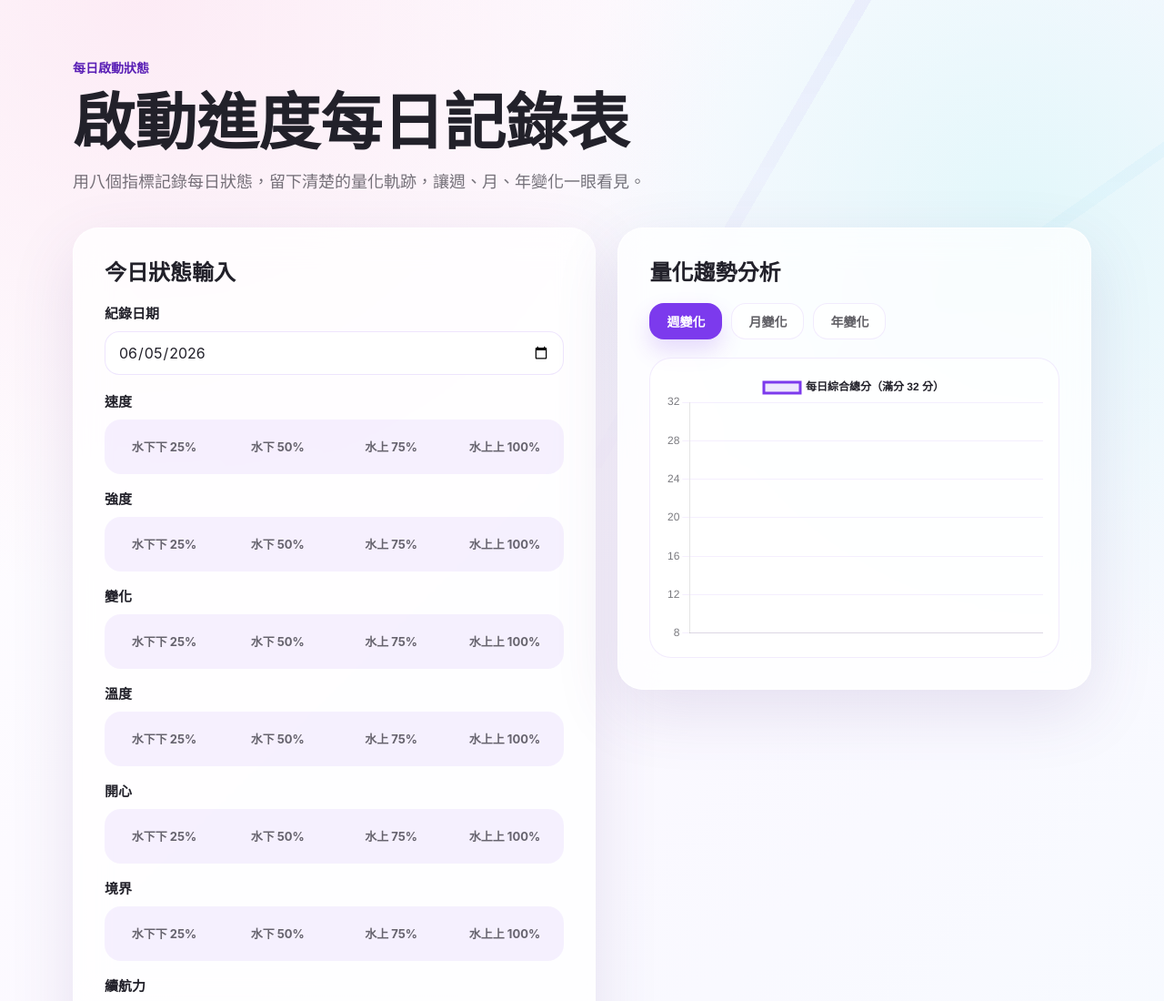
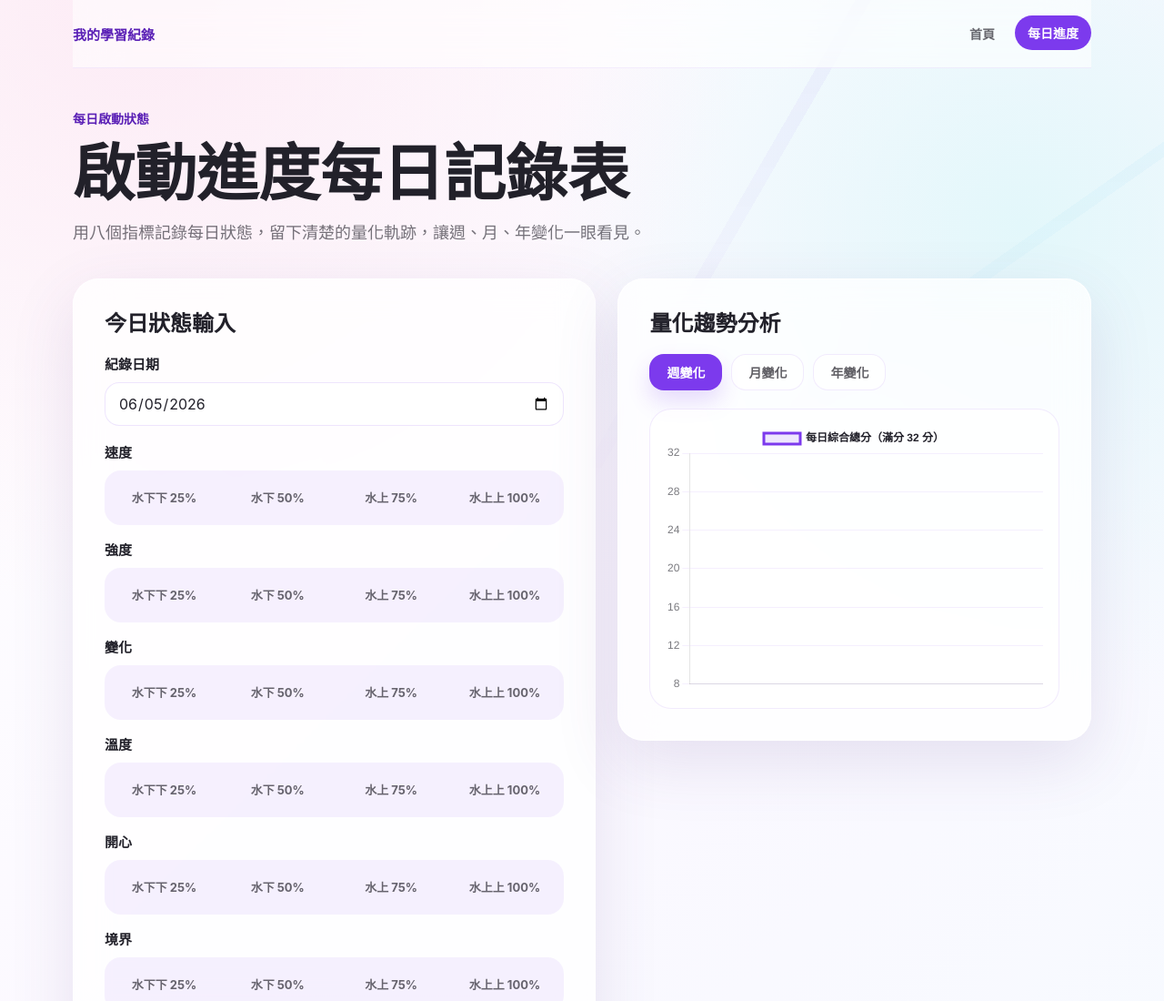
Before and after one commit to ilidkawlo/Continuing-Education, a plain HTML site: page daily-progress.html in a window 1280 px wide. Shown: the top 1100 px of the page at 91% size. Drawn offline with nearby package versions, Linux system fonts and the light colour scheme.

Commit message:
Add navbar to daily progress page

```diff
--- a/daily-progress.html
+++ b/daily-progress.html
@@ -48,10 +48,76 @@
       mask-image: linear-gradient(to bottom, #000 0%, transparent 72%);
     }
 
+    a {
+      color: inherit;
+      text-decoration: none;
+    }
+
+    .navbar {
+      position: sticky;
+      top: 0;
+      z-index: 20;
+      display: flex;
+      justify-content: space-between;
+      align-items: center;
+      gap: 16px;
+      width: min(100% - 36px, var(--max));
+      margin: 0 auto;
+      padding: 18px 0;
+      backdrop-filter: blur(24px);
+    }
+
+    .navbar::before {
+      content: "";
+      position: fixed;
+      inset: 0 0 auto;
+      height: 74px;
+      z-index: -1;
+      background: rgba(255, 255, 255, .58);
+      border-bottom: 1px solid rgba(124, 58, 237, .08);
+      backdrop-filter: blur(24px);
+    }
+
+    .logo {
+      color: var(--primary-deep);
+      font-size: 15px;
+      font-weight: 800;
+    }
+
+    .nav-links {
+      display: flex;
+      flex-wrap: wrap;
+      align-items: center;
+      gap: 8px;
+      margin: 0;
+      padding: 0;
+      list-style: none;
+    }
+
+    .nav-links a {
+      display: inline-flex;
+      align-items: center;
+      justify-content: center;
+      min-height: 38px;
+      padding: 0 14px;
+      border-radius: 999px;
+      color: rgba(34, 33, 42, .68);
+      font-size: 14px;
+      font-weight: 800;
+      transition: background .2s ease, color .2s ease, transform .2s ease;
+    }
+
+    .nav-links a:hover,
+    .nav-links a[aria-current="page"] {
+      color: white;
+      background: var(--primary);
+      transform: translateY(-1px);
+    }
+
     .page {
       width: min(100% - 36px, var(--max));
       margin: 0 auto;
-      padding: 64px 0 72px;
+      padding: 46px 0 72px;
       position: relative;
     }
 
@@ -302,6 +368,14 @@
 
     @media (max-width: 620px) {
       .page { width: min(100% - 24px, var(--max)); }
+      .navbar {
+        width: min(100% - 24px, var(--max));
+        align-items: flex-start;
+        flex-direction: column;
+        padding: 14px 0;
+      }
+
+      .navbar::before { height: 118px; }
       .radio-group { grid-template-columns: repeat(2, minmax(0, 1fr)); }
       .chart-wrap { height: 280px; }
       .panel { border-radius: 22px; }
@@ -309,6 +383,14 @@
   </style>
 </head>
 <body>
+  <nav class="navbar">
+    <div class="logo">我的學習紀錄</div>
+    <ul class="nav-links">
+      <li><a href="index.html">首頁</a></li>
+      <li><a href="daily-progress.html" aria-current="page">每日進度</a></li>
+    </ul>
+  </nav>
+
   <main class="page">
     <header>
       <div class="eyebrow">每日啟動狀態</div>
```
